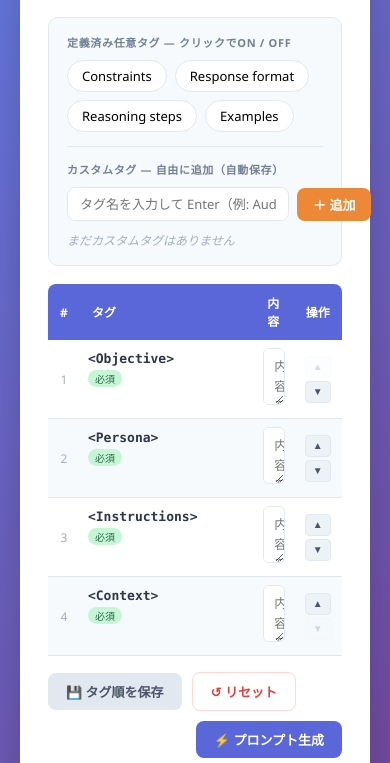
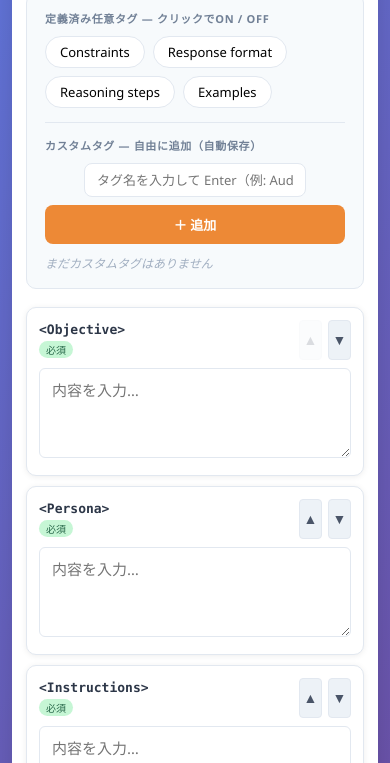
Before and after one commit to nobunaga1551/prompt_generator, a plain HTML site: page index.html in a window 390 px wide. Shown: the part 120-883 px from the top of the page. Drawn offline with Linux system fonts and the light colour scheme.

Commit message:
fix for smart phone view

```diff
--- a/index.html
+++ b/index.html
@@ -31,7 +31,6 @@ h1 { font-size: 20px; color: #2d3748; margin-bottom: 4px; }
 }
 .divider { border: none; border-top: 1px solid #e2e8f0; margin: 14px 0; }
 
-/* 定義済み任意タグ ピル */
 .opt-pills { display: flex; flex-wrap: wrap; gap: 8px; }
 .pill {
   display: flex; align-items: center; gap: 5px;
@@ -39,11 +38,10 @@ h1 { font-size: 20px; color: #2d3748; margin-bottom: 4px; }
   border: 1.5px solid #e2e8f0; border-radius: 20px;
   font-size: 13px; cursor: pointer; transition: all 0.2s; user-select: none;
 }
-.pill:hover  { border-color: #5a67d8; color: #5a67d8; }
-.pill.on     { background: #ebf4ff; border-color: #5a67d8; color: #5a67d8; font-weight: 600; }
-.pill input  { display: none; }
+.pill:hover { border-color: #5a67d8; color: #5a67d8; }
+.pill.on    { background: #ebf4ff; border-color: #5a67d8; color: #5a67d8; font-weight: 600; }
+.pill input { display: none; }
 
-/* カスタムタグ 入力行 */
 .custom-row {
   display: flex; gap: 8px; align-items: center; margin-bottom: 10px;
 }
@@ -64,7 +62,6 @@ h1 { font-size: 20px; color: #2d3748; margin-bottom: 4px; }
 }
 .btn-add-cst:hover { background: #dd6b20; transform: translateY(-1px); }
 
-/* カスタムタグ チップ */
 .custom-chips { display: flex; flex-wrap: wrap; gap: 7px; min-height: 10px; }
 .chip {
   display: flex; align-items: center; gap: 6px;
@@ -80,7 +77,7 @@ h1 { font-size: 20px; color: #2d3748; margin-bottom: 4px; }
 .chip-del:hover { color: #9c2600; }
 .no-custom { font-size: 12px; color: #a0aec0; font-style: italic; }
 
-/* ── テーブル ── */
+/* ── テーブル（PC） ── */
 table { width: 100%; border-collapse: collapse; }
 thead th {
   background: #5a67d8; color: #fff;
@@ -97,10 +94,10 @@ td { padding: 8px; vertical-align: middle; border-bottom: 1px solid #e2e8f0; }
 .td-tag  { width: 200px; vertical-align: top; padding-top: 11px; }
 .tag-lbl { font-family: 'Consolas','Courier New',monospace; font-size: 13px; font-weight: 700; color: #2d3748; }
 
-.badge   { display: inline-block; font-size: 10px; padding: 1px 7px; border-radius: 10px; margin-top: 3px; }
-.req     { background: #c6f6d5; color: #276749; }
-.opt     { background: #e9d8fd; color: #6b46c1; }
-.cst     { background: #feebc8; color: #7b341e; }
+.badge { display: inline-block; font-size: 10px; padding: 1px 7px; border-radius: 10px; margin-top: 3px; }
+.req   { background: #c6f6d5; color: #276749; }
+.opt   { background: #e9d8fd; color: #6b46c1; }
+.cst   { background: #feebc8; color: #7b341e; }
 
 textarea {
   width: 100%; padding: 8px 10px;
@@ -114,11 +111,10 @@ textarea:focus {
   box-shadow: 0 0 0 3px rgba(90,103,216,0.15);
 }
 
-/* 操作列 */
 .td-action { width: 52px; text-align: center; }
 .action-wrap { display: flex; flex-direction: column; align-items: center; gap: 3px; }
 .btn-mv {
-  width: 26px; height: 22px;
+  width: 26px; height: 26px;
   background: #edf2f7; color: #4a5568;
   border: 1px solid #e2e8f0; border-radius: 4px;
   font-size: 10px; cursor: pointer;
@@ -128,7 +124,7 @@ textarea:focus {
 .btn-mv:hover:not(:disabled) { background: #5a67d8; color: #fff; border-color: #5a67d8; }
 .btn-mv:disabled { opacity: 0.2; cursor: default; }
 .btn-row-del {
-  width: 26px; height: 22px; margin-top: 2px;
+  width: 26px; height: 26px; margin-top: 2px;
   background: #fff5f5; color: #e53e3e;
   border: 1px solid #fed7d7; border-radius: 4px;
   font-size: 12px; cursor: pointer;
@@ -143,7 +139,7 @@ textarea:focus {
   align-items: center; flex-wrap: wrap;
 }
 .btn {
-  display: inline-flex; align-items: center; gap: 6px;
+  display: inline-flex; align-items: center; justify-content: center; gap: 6px;
   padding: 9px 18px; border: none; border-radius: 8px;
   font-size: 13px; font-weight: 600; cursor: pointer;
   font-family: inherit; transition: all 0.2s;
@@ -192,6 +188,79 @@ textarea:focus {
   font-size: 12px; color: #718096;
   background: #f7fafc; border-top: 1px solid #e2e8f0;
 }
+
+/* ══════════════════════════════════════════════════
+   レスポンシブ：スマホ対応 (≤ 640px)
+   テーブル行 → カードレイアウトに切り替え
+   ══════════════════════════════════════════════════ */
+@media (max-width: 640px) {
+  body { padding: 12px; }
+  .container { padding: 16px 14px; border-radius: 12px; }
+  h1 { font-size: 17px; }
+
+  /* パネル：入力欄を縦積みに */
+  .custom-row { flex-direction: column; }
+  .btn-add-cst { width: 100%; padding: 10px; }
+
+  /* テーブルをブロック要素に変換 */
+  table, tbody { display: block; }
+  thead        { display: none; }  /* ヘッダー行は不要 */
+
+  /* 各行をカード化 */
+  tr[data-tag] {
+    display: grid;
+    grid-template-columns: 1fr auto;
+    grid-template-areas:
+      "tag    action"
+      "cont   cont";
+    gap: 8px 10px;
+    border: 1.5px solid #e2e8f0;
+    border-radius: 10px;
+    margin-bottom: 10px;
+    padding: 12px;
+    background: #fff;
+    box-shadow: 0 1px 6px rgba(0,0,0,0.07);
+  }
+
+  /* 偶数行・ホバー背景はカードモードでは無効化 */
+  tbody tr:nth-child(even),
+  tbody tr:hover { background: #fff; }
+
+  /* セルのborder-bottomをリセット */
+  tr[data-tag] td { border-bottom: none; padding: 0; }
+
+  /* グリッド配置 */
+  .td-num     { display: none; }
+  .td-tag     { grid-area: tag;    align-self: center; }
+  .td-content { grid-area: cont; }
+  .td-action  { grid-area: action; align-self: start; }
+
+  /* テキストエリアを広く・文字を読みやすく */
+  textarea {
+    min-height: 90px;
+    font-size: 15px;
+    padding: 10px 12px;
+  }
+
+  /* アクションボタンを横並び・タップしやすいサイズに */
+  .action-wrap  { flex-direction: row; gap: 6px; }
+  .btn-mv,
+  .btn-row-del  { width: 40px; height: 40px; font-size: 14px; }
+  .btn-row-del  { margin-top: 0; }
+
+  /* ツールバーを縦積みに */
+  .toolbar { flex-direction: column; align-items: stretch; gap: 8px; }
+  .btn-save,
+  .btn-reset,
+  .btn-gen  { width: 100%; padding: 12px; margin-left: 0; }
+  .save-ts  { text-align: center; }
+
+  /* 出力エリア */
+  .out-header { flex-direction: column; align-items: stretch; }
+  .copy-row   { flex-direction: column; align-items: stretch; }
+  .btn-copy   { width: 100%; padding: 12px; }
+  #outputText { font-size: 12px; min-height: 200px; }
+}
 </style>
 </head>
 <body>
@@ -202,23 +271,19 @@ textarea:focus {
   </p>
 
   <div class="opt-panel">
-
-    <!-- 定義済み任意タグ -->
     <div class="sec-title">定義済み任意タグ — クリックでON / OFF</div>
     <div class="opt-pills" id="optPills"></div>
 
     <hr class="divider">
 
-    <!-- カスタムタグ -->
     <div class="sec-title">カスタムタグ — 自由に追加（自動保存）</div>
     <div class="custom-row">
       <input type="text" id="customInput"
-        placeholder="タグ名を入力して Enter（例: Audience, Goal, Background…）"
+        placeholder="タグ名を入力して Enter（例: Audience, Goal…）"
         maxlength="60">
       <button class="btn-add-cst" id="btnAddCst">＋ 追加</button>
     </div>
     <div class="custom-chips" id="customChips"></div>
-
   </div>
 
   <table>
@@ -254,7 +319,6 @@ textarea:focus {
 </div>
 
 <script>
-// ── 定数 ─────────────────────────────────────────────────
 const REQUIRED = ['Objective', 'Persona', 'Instructions', 'Context'];
 const OPTIONAL  = ['Constraints', 'Response format', 'Reasoning steps', 'Examples'];
 
@@ -262,12 +326,10 @@ const LS_ORDER  = 'pg_order_v3';
 const LS_OPT    = 'pg_opt_v3';
 const LS_CUSTOM = 'pg_custom_v3';
 
-// ── 状態 ─────────────────────────────────────────────────
-let customTags     = loadCustom();            // カスタムタグ（自動保存）
-let tagOrder       = loadOrder();             // 全タグの並び順
-let activeOptional = new Set(loadOpt());      // 有効な定義済み任意タグ
+let customTags     = loadCustom();
+let tagOrder       = loadOrder();
+let activeOptional = new Set(loadOpt());
 
-// ── LocalStorage ─────────────────────────────────────────
 function loadCustom() {
   try {
     const s = JSON.parse(localStorage.getItem(LS_CUSTOM));
@@ -275,22 +337,18 @@ function loadCustom() {
   } catch {}
   return [];
 }
-
 function loadOrder() {
   try {
     const s = JSON.parse(localStorage.getItem(LS_ORDER));
     if (Array.isArray(s)) {
-      const custom   = loadCustom();
-      const allKnown = [...REQUIRED, ...OPTIONAL, ...custom];
+      const allKnown = [...REQUIRED, ...OPTIONAL, ...loadCustom()];
       const filtered = s.filter(t => allKnown.includes(t));
-      // 必須タグが漏れていたら補完
       REQUIRED.forEach(t => { if (!filtered.includes(t)) filtered.push(t); });
       return filtered;
     }
   } catch {}
   return [...REQUIRED];
 }
-
 function loadOpt() {
   try {
     const s = JSON.parse(localStorage.getItem(LS_OPT));
@@ -298,14 +356,11 @@ function loadOpt() {
   } catch {}
   return [];
 }
-
 function autoSave() {
-  // カスタムタグと順番は常に自動保存
   localStorage.setItem(LS_CUSTOM, JSON.stringify(customTags));
   localStorage.setItem(LS_ORDER,  JSON.stringify(tagOrder));
 }
 
-// ── ユーティリティ ────────────────────────────────────────
 const isReq = t => REQUIRED.includes(t);
 const isOpt = t => OPTIONAL.includes(t);
 const isCst = t => customTags.includes(t);
@@ -315,17 +370,11 @@ function getVisible() {
   tagOrder.forEach(t => {
     if (isReq(t) || activeOptional.has(t) || isCst(t)) vis.push(t);
   });
-  // 万が一漏れた必須タグを末尾補完
   REQUIRED.forEach(t => { if (!vis.includes(t)) vis.push(t); });
   return vis;
 }
 
-// ── 描画 ─────────────────────────────────────────────────
-function init() {
-  renderPills();
-  renderChips();
-  renderTable();
-}
+function init() { renderPills(); renderChips(); renderTable(); }
 
 function renderPills() {
   const wrap = document.getElementById('optPills');
@@ -342,8 +391,7 @@ function renderPills() {
       } else {
         activeOptional.delete(tag);
       }
-      renderPills();
-      renderTable();
+      renderPills(); renderTable();
     });
     wrap.appendChild(lbl);
   });
@@ -368,18 +416,14 @@ function renderChips() {
 function renderTable() {
   const tbody = document.getElementById('tbody');
   const vis   = getVisible();
-
-  // 入力中の内容を退避
   const saved = {};
   tbody.querySelectorAll('tr[data-tag]').forEach(tr => {
     saved[tr.dataset.tag] = tr.querySelector('textarea').value;
   });
-
   tbody.innerHTML = '';
   vis.forEach((tag, i) => {
     const badgeCls = isReq(tag) ? 'req' : isOpt(tag) ? 'opt' : 'cst';
     const badgeLbl = isReq(tag) ? '必須' : isOpt(tag) ? '任意' : 'カスタム';
-
     const tr = document.createElement('tr');
     tr.dataset.tag = tag;
     tr.innerHTML = `
@@ -388,7 +432,7 @@ function renderTable() {
         <div class="tag-lbl">&lt;${tag}&gt;</div>
         <span class="badge ${badgeCls}">${badgeLbl}</span>
       </td>
-      <td><textarea placeholder="内容を入力…"></textarea></td>
+      <td class="td-content"><textarea placeholder="内容を入力…"></textarea></td>
       <td class="td-action">
         <div class="action-wrap">
           <button class="btn-mv" data-dir="-1" ${i === 0 ? 'disabled' : ''}>▲</button>
@@ -401,7 +445,6 @@ function renderTable() {
   });
 }
 
-// ── 移動 ─────────────────────────────────────────────────
 function moveRow(tag, dir) {
   const vis = getVisible();
   const i   = vis.indexOf(tag);
@@ -413,23 +456,19 @@ function moveRow(tag, dir) {
   renderTable();
 }
 
-// ── カスタムタグ追加/削除 ────────────────────────────────
 function addCustom() {
   const input = document.getElementById('customInput');
   const name  = input.value.trim();
   if (!name) return;
-
-  const allExisting = [...REQUIRED, ...OPTIONAL, ...customTags];
-  if (allExisting.some(t => t.toLowerCase() === name.toLowerCase())) {
-    alert(`"${name}" はすでに存在します。`);
-    return;
+  const all = [...REQUIRED, ...OPTIONAL, ...customTags];
+  if (all.some(t => t.toLowerCase() === name.toLowerCase())) {
+    alert(`"${name}" はすでに存在します。`); return;
   }
   customTags.push(name);
   if (!tagOrder.includes(name)) tagOrder.push(name);
   autoSave();
   input.value = '';
-  renderChips();
-  renderTable();
+  renderChips(); renderTable();
 }
 
 function removeCustom(name) {
@@ -437,11 +476,9 @@ function removeCustom(name) {
   customTags = customTags.filter(t => t !== name);
   tagOrder   = tagOrder.filter(t => t !== name);
   autoSave();
-  renderChips();
-  renderTable();
+  renderChips(); renderTable();
 }
 
-// ── 保存 / リセット ───────────────────────────────────────
 function saveOrder() {
   localStorage.setItem(LS_ORDER, JSON.stringify(tagOrder));
   localStorage.setItem(LS_OPT,   JSON.stringify([...activeOptional]));
@@ -456,24 +493,20 @@ function saveOrder() {
 function resetOrder() {
   if (!confirm('タグの順番・任意タグ・カスタムタグをすべてリセットしますか？')) return;
   [LS_ORDER, LS_OPT, LS_CUSTOM].forEach(k => localStorage.removeItem(k));
-  customTags     = [];
-  tagOrder       = [...REQUIRED];
-  activeOptional = new Set();
+  customTags = []; tagOrder = [...REQUIRED]; activeOptional = new Set();
   document.getElementById('saveTs').textContent = '';
   renderPills(); renderChips(); renderTable();
 }
 
-// ── 生成 / コピー ─────────────────────────────────────────
 function generate() {
   let result = '';
   document.querySelectorAll('#tbody tr[data-tag]').forEach(tr => {
     const tag     = tr.dataset.tag;
     const content = tr.querySelector('textarea').value.trim();
-    result += `<${tag}>\n${content}\n</${tag}>\n`;
+    result += `<${tag}>\n${content}\n</${tag}>\n\n\n`;
   });
   result = result.replace(/\n+$/, '');
   if (!result.trim()) { alert('内容を入力してください。'); return; }
-
   document.getElementById('outputText').value = result;
   document.getElementById('charCount').textContent =
     `文字数: ${result.length.toLocaleString()} 文字`;
@@ -488,7 +521,6 @@ function clip(text, auto) {
     .then(() => feedback(auto))
     .catch(() => { document.getElementById('outputText').select(); document.execCommand('copy'); feedback(auto); });
 }
-
 function feedback(auto) {
   if (!auto) {
     const b = document.getElementById('copyBadge');
@@ -500,30 +532,20 @@ function feedback(auto) {
   setTimeout(() => btn.textContent = '📋 ワンクリックコピー', 2000);
 }
 
-// ── イベント委譲（エスケープ不要・安全） ─────────────────
+/* ── イベント委譲 ── */
 document.getElementById('tbody').addEventListener('click', e => {
   const row = e.target.closest('tr[data-tag]');
   if (!row) return;
   const tag = row.dataset.tag;
-
-  if (e.target.classList.contains('btn-mv')) {
-    moveRow(tag, Number(e.target.dataset.dir));
-  }
-  if (e.target.classList.contains('btn-row-del')) {
-    removeCustom(tag);
-  }
+  if (e.target.classList.contains('btn-mv'))      moveRow(tag, Number(e.target.dataset.dir));
+  if (e.target.classList.contains('btn-row-del')) removeCustom(tag);
 });
-
 document.getElementById('customChips').addEventListener('click', e => {
-  if (e.target.classList.contains('chip-del')) {
-    removeCustom(e.target.dataset.tag);
-  }
+  if (e.target.classList.contains('chip-del')) removeCustom(e.target.dataset.tag);
 });
-
 document.getElementById('customInput').addEventListener('keydown', e => {
   if (e.key === 'Enter') addCustom();
 });
-
 document.getElementById('btnAddCst').addEventListener('click', addCustom);
 document.getElementById('saveBtn').addEventListener('click', saveOrder);
 document.getElementById('resetBtn').addEventListener('click', resetOrder);
```
Also changed, not shown: README.md.
